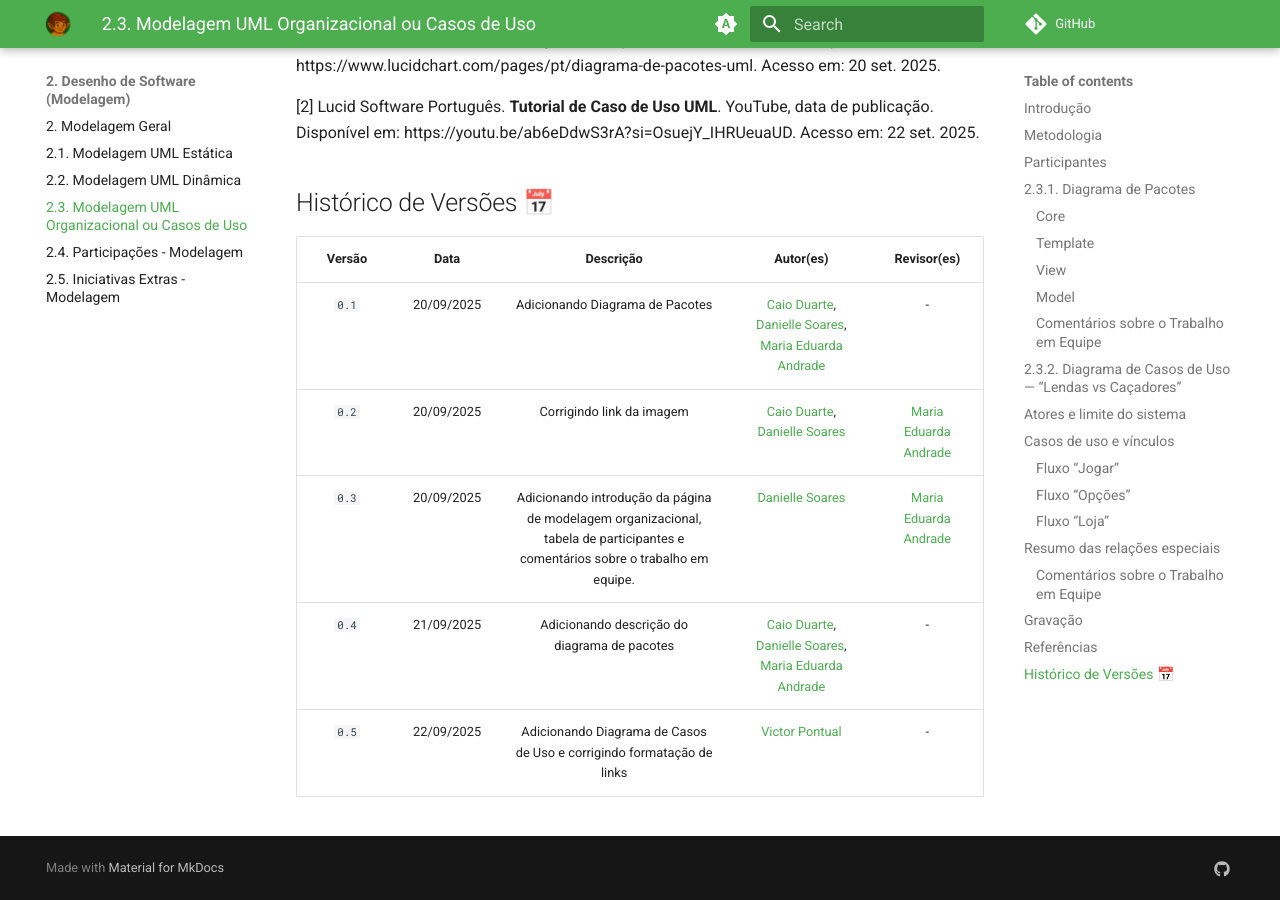
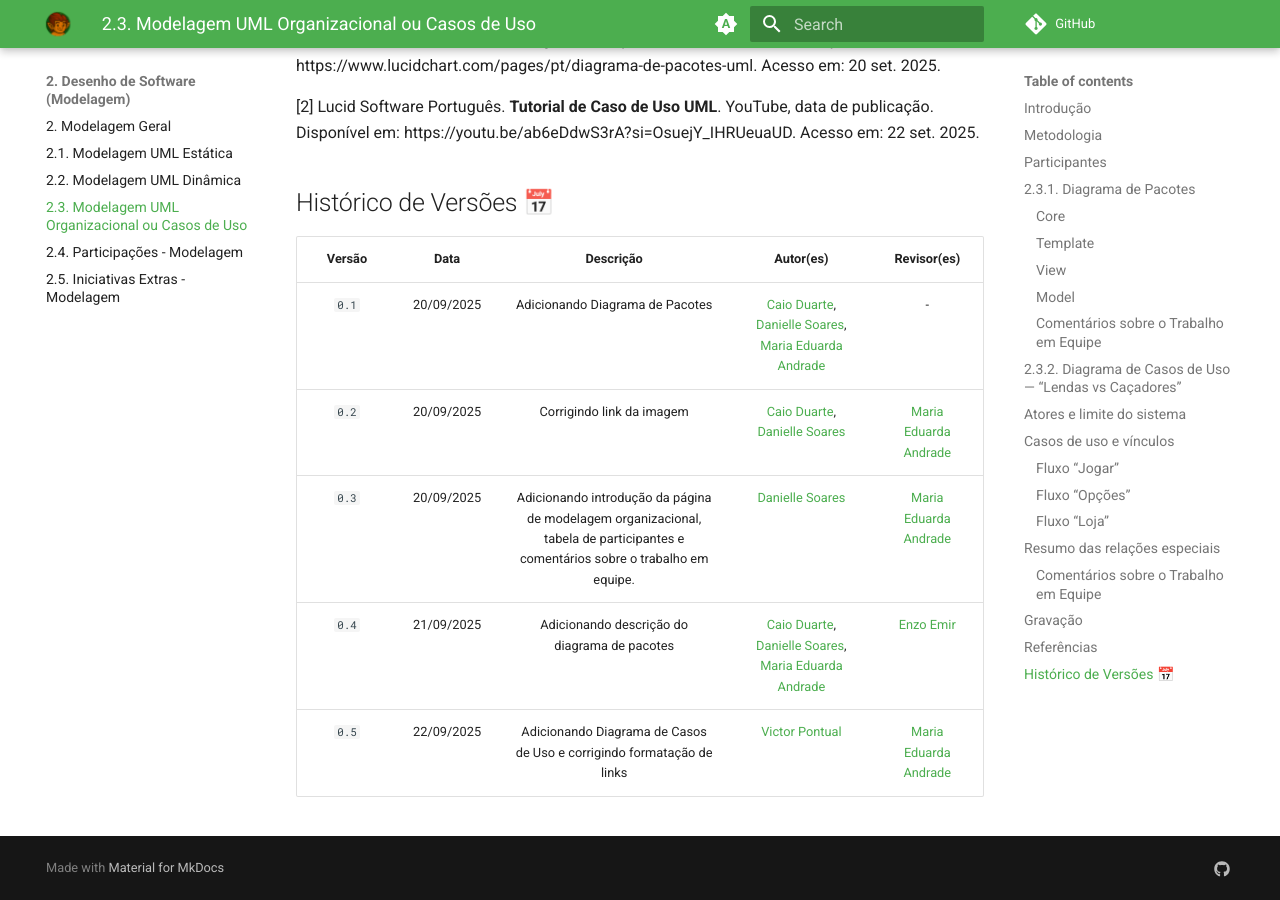
Before and after one commit to UnBArqDsw2025-2-Turma01/2025.2-T01-G1_JogoDigital_Entrega_02, an MkDocs documentation site: the page built from docs/Modelagem/2.3.ModelagemOrganizacionalCasosDeUso.md, in a window 1280 px wide and 900 px high, scrolled down 9232 px. Built offline with MkDocs 1.6.1 and Material for MkDocs 9.7.7, drawn with Linux system fonts in a browser that asks for light colours.

Commit message:
Update 2.3.ModelagemOrganizacionalCasosDeUso.md

```diff
--- a/docs/Modelagem/2.3.ModelagemOrganizacionalCasosDeUso.md
+++ b/docs/Modelagem/2.3.ModelagemOrganizacionalCasosDeUso.md
@@ -367,5 +367,5 @@ Assim, de forma **online**, todos os três membros — **Caio Duarte, Danielle S
 | `0.1` | 20/09/2025 | Adicionando Diagrama de Pacotes | [Caio Duarte](https://github.com/caioduart3), [Danielle Soares](https://github.com/danielle-soaress), [Maria Eduarda Andrade](https://github.com/dudaa28) | - |
 | `0.2` | 20/09/2025 | Corrigindo link da imagem | [Caio Duarte](https://github.com/caioduart3), [Danielle Soares](https://github.com/danielle-soaress) | [Maria Eduarda Andrade](https://github.com/dudaa28) |
 | `0.3` | 20/09/2025 | Adicionando introdução da página de modelagem organizacional, tabela de participantes e comentários sobre o trabalho em equipe. | [Danielle Soares](https://github.com/danielle-soaress) | [Maria Eduarda Andrade](https://github.com/dudaa28) |
-| `0.4` | 21/09/2025 | Adicionando descrição do diagrama de pacotes | [Caio Duarte](https://github.com/caioduart3), [Danielle Soares](https://github.com/danielle-soaress), [Maria Eduarda Andrade](https://github.com/dudaa28) | - |
-| `0.5` | 22/09/2025 | Adicionando Diagrama de Casos de Uso e corrigindo formatação de links | [Victor Pontual](https://github.com/VictorPontual) | - |
+| `0.4` | 21/09/2025 | Adicionando descrição do diagrama de pacotes | [Caio Duarte](https://github.com/caioduart3), [Danielle Soares](https://github.com/danielle-soaress), [Maria Eduarda Andrade](https://github.com/dudaa28) | [Enzo Emir](https://github.com/EnzoEmir) |
+| `0.5` | 22/09/2025 | Adicionando Diagrama de Casos de Uso e corrigindo formatação de links | [Victor Pontual](https://github.com/VictorPontual) | [Maria Eduarda Andrade](https://github.com/dudaa28)  |
```
